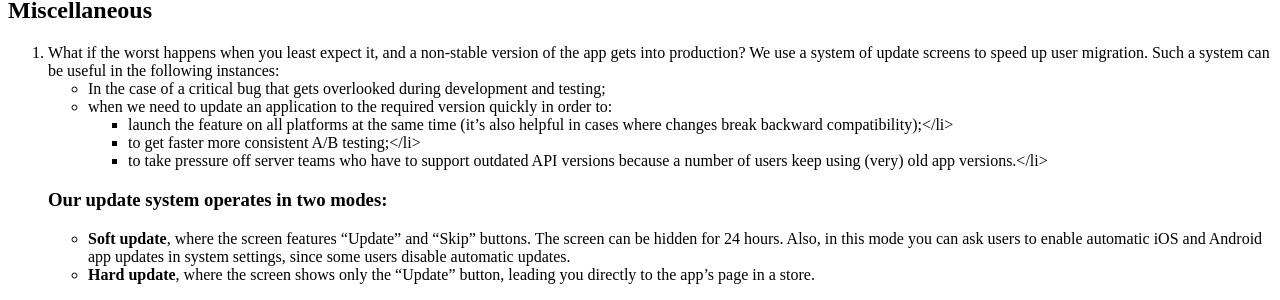
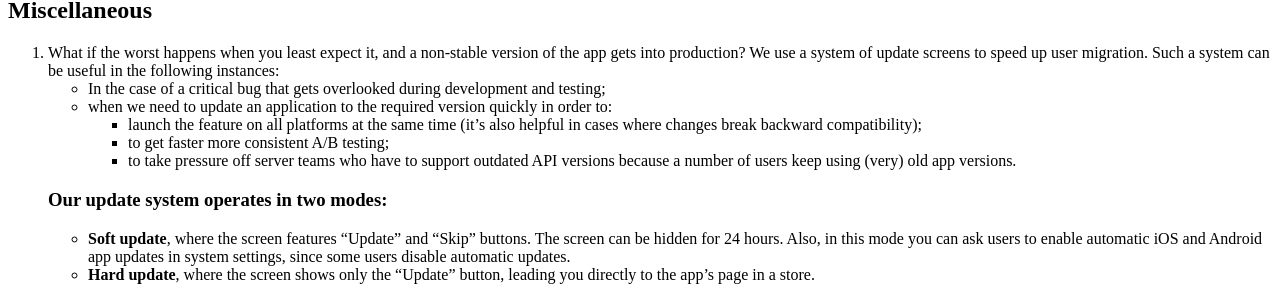
Before and after one commit to badoo/techblog, a Jekyll site: the page built from _posts/2016-01-15-mobile-app-testing-tips-and-tricks.markdown, in a window 1280 px wide and 900 px high, scrolled down 3312 px. Shown: the part 144-444 px from the top of the window. Built offline with Jekyll 4.4.1, drawn with Linux system fonts in a browser that asks for light colours; comment, search, counter and statistics services are not loaded.

Commit message:
Unnecessary li tags

```diff
--- a/_posts/2016-01-15-mobile-app-testing-tips-and-tricks.markdown
+++ b/_posts/2016-01-15-mobile-app-testing-tips-and-tricks.markdown
@@ -138,9 +138,9 @@ On the otherhand, iOS applications are faster to test, since their ecosystem is
 1. What if the worst happens when you least expect it, and a non-stable version of the app gets into production? We use a system of update screens to speed up user migration. Such a system can be useful in the following instances:
   - In the case of a critical bug that gets overlooked during development and testing;
   - when we need to update an application to the required version quickly in order to:
-         - launch the feature on all platforms at the same time (it’s also helpful in cases where changes break backward compatibility);</li>
-         - to get faster more consistent A/B testing;</li>
-         - to take pressure off server teams who have to support outdated API versions because a number of users keep using (very) old app versions.</li>
+         - launch the feature on all platforms at the same time (it’s also helpful in cases where changes break backward compatibility);
+         - to get faster more consistent A/B testing;
+         - to take pressure off server teams who have to support outdated API versions because a number of users keep using (very) old app versions.
 
    ### Our update system operates in two modes:
    - **Soft update**, where the screen features “Update” and “Skip” buttons. The screen can be hidden for 24 hours. Also, in this mode you can ask users to enable automatic iOS and Android app updates in system settings, since some users disable automatic updates.
```
